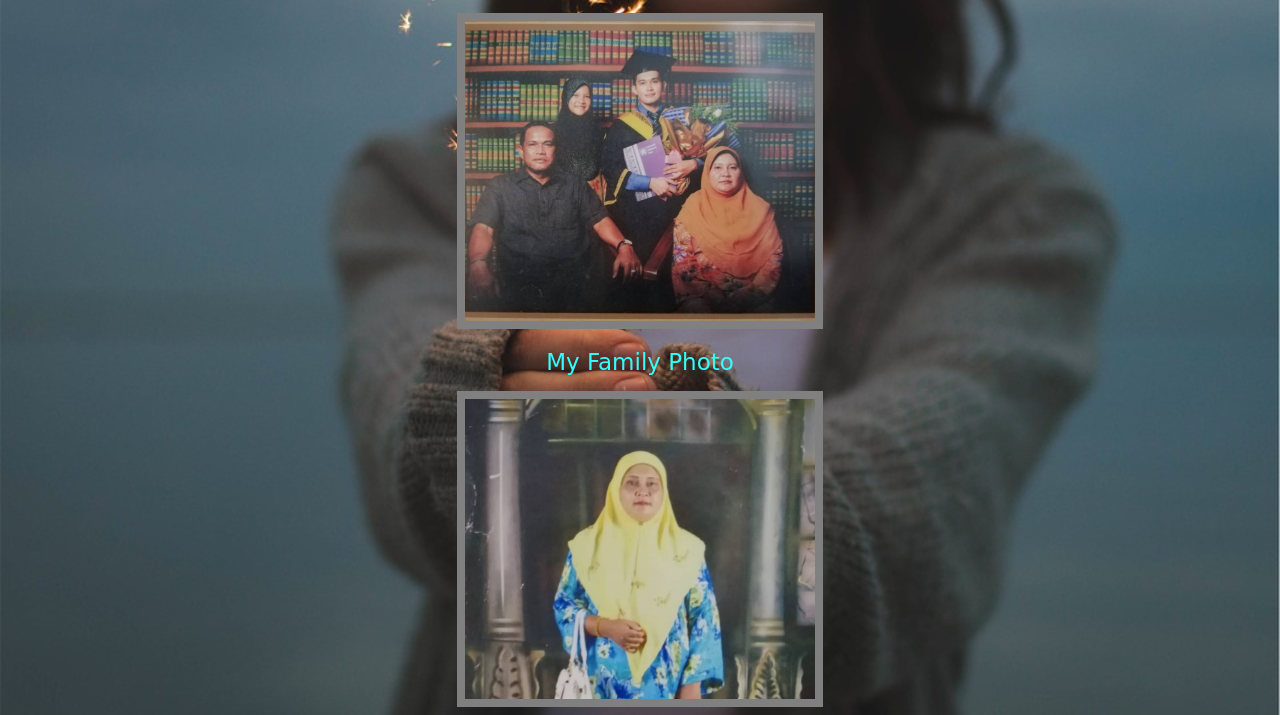
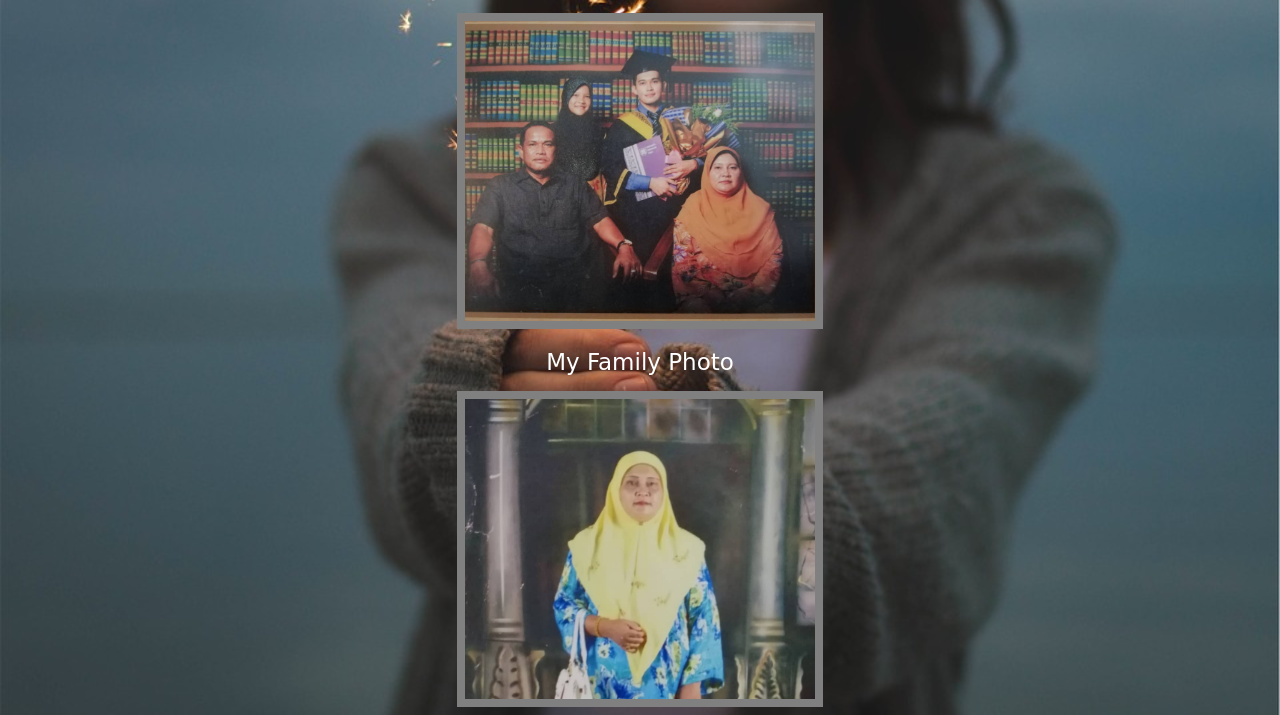
Before and after one commit to mcinn20/website-project, a plain HTML site: page family.html in a window 1280 px wide. Shown: the part 85-800 px from the top of the page. Drawn offline with Linux system fonts and the light colour scheme.

Commit message:
Update style6.css

```diff
--- a/css/style6.css
+++ b/css/style6.css
@@ -65,7 +65,7 @@ img{
 
 p{
 	font-family: 'Yanone+Kaffeesatz', cursive;
-  	color: #33FFFC;
+  	color: white;
   	text-align: center;
   	position: relative;
   	top: 20px;
```
